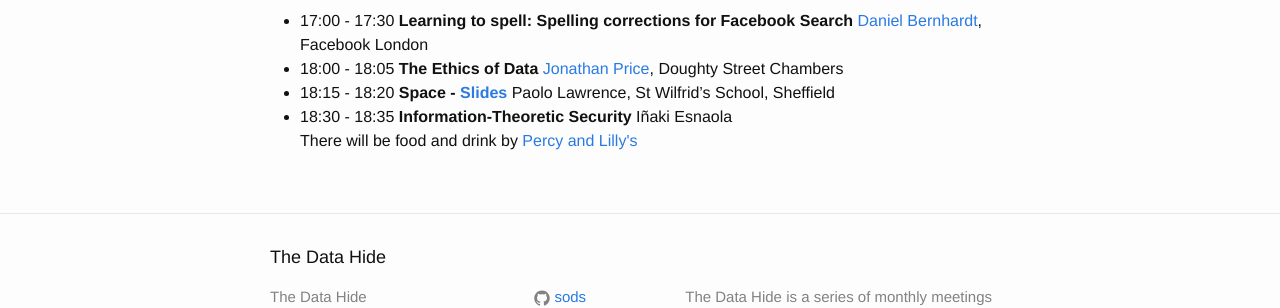
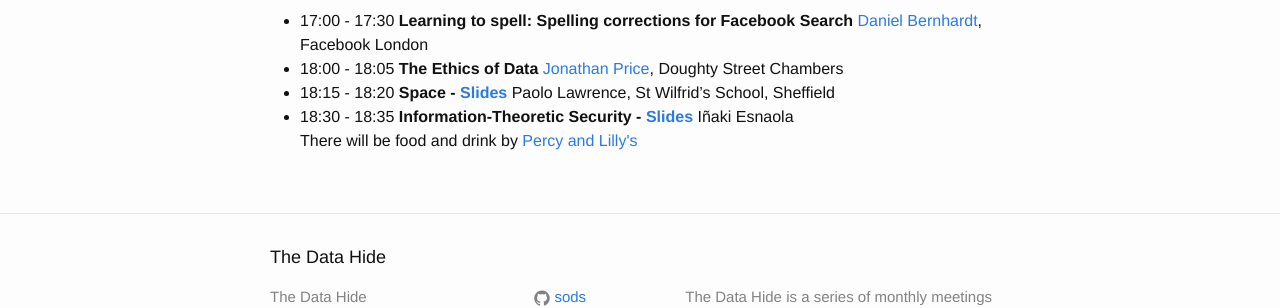
Before and after one commit to sods/datahide, a Jekyll site: the page built from _posts/2015-11-17-facebook-spelling-data-ethics.md, in a window 1280 px wide. Shown: the part 302-610 px from the top of the page. Built offline with Jekyll 4.4.1, drawn with Linux system fonts in a browser that asks for light colours; comment, search, counter and statistics services are not loaded.

Commit message:
Inaki Slides

```diff
--- a/_posts/2015-11-17-facebook-spelling-data-ethics.md
+++ b/_posts/2015-11-17-facebook-spelling-data-ethics.md
@@ -23,7 +23,7 @@
   type: lightning
 - start: "18:30"
   end: "18:35"
-  title: "Information-Theoretic Security"
+  title: "Information-Theoretic Security - [Slides](/datahide/slides/november2015/Paolo_Space.pdf)"
   speaker: "Iñaki Esnaola"
   type: lightning
 ---
```
Also changed, not shown: 1 other file.
